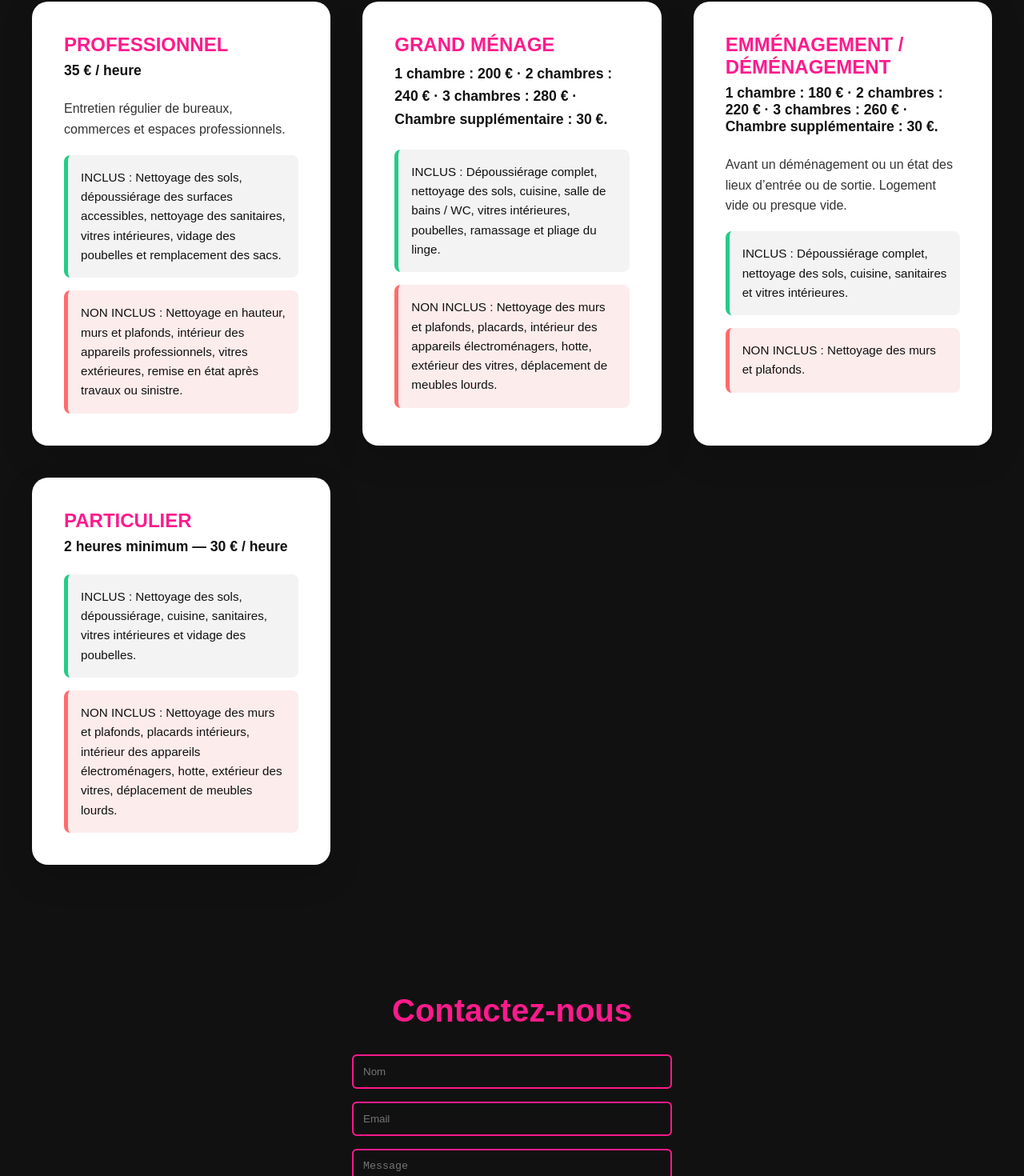
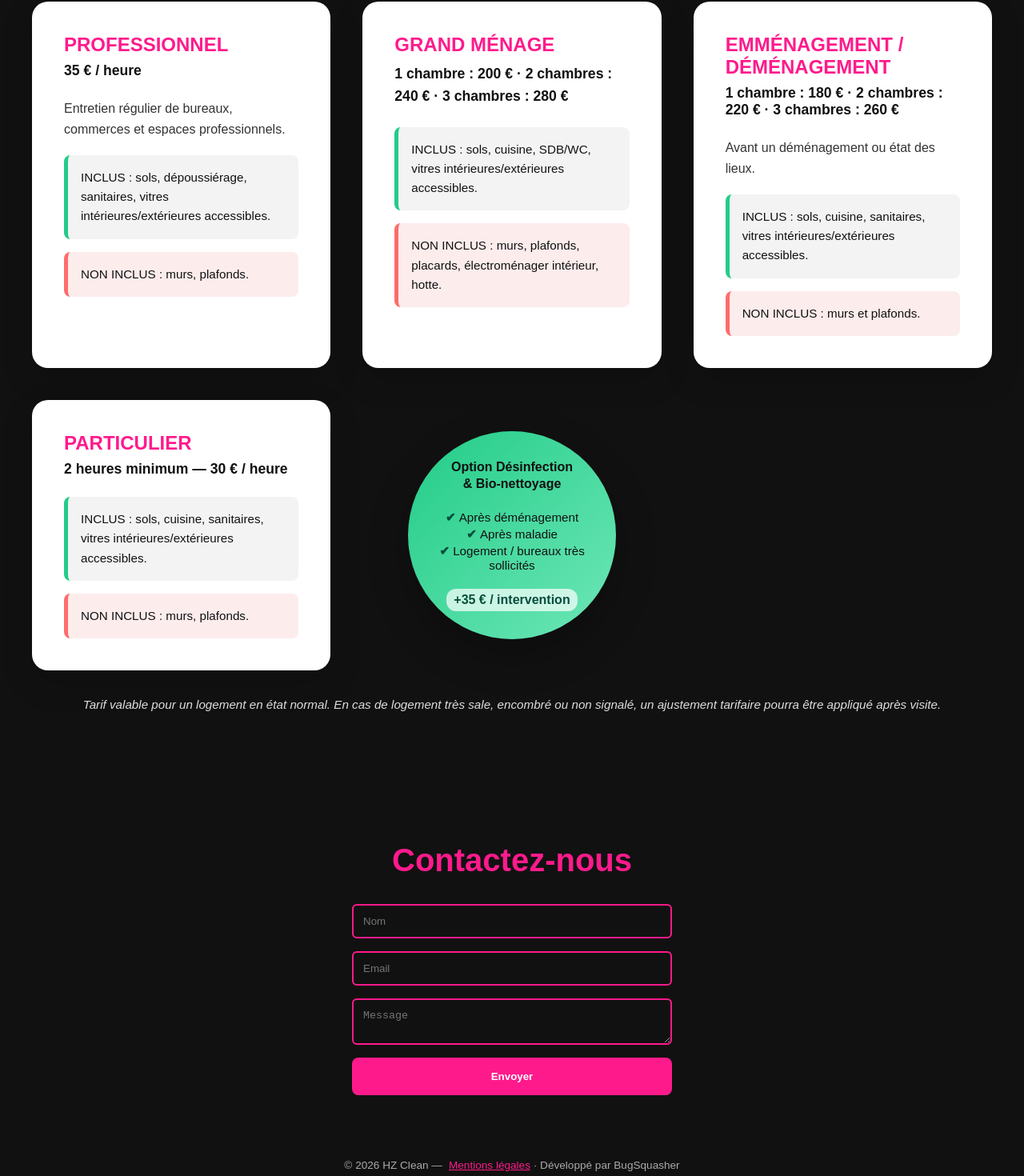
Before and after one commit to rudy-flexcode/hz-clean, a React (Vite) app: page / in a window 1280 px wide. Shown: the part 1783-3253 px from the top of the page at 80% size. Built offline with nearby package versions, Linux system fonts and the light colour scheme.

Commit message:
dernier modif

```diff
--- a/src/App.tsx
+++ b/src/App.tsx
@@ -1,5 +1,5 @@
 import { useEffect, useState } from "react";
-import emailjs, { EmailJSResponseStatus } from "@emailjs/browser";
+import emailjs from "@emailjs/browser";
 
 import Pix1 from "./images/pix1.png";
 import Pix2 from "./images/pix2.png";
@@ -7,6 +7,7 @@ import Pix2 from "./images/pix2.png";
 export default function App() {
   const [tarifsVisible, setTarifsVisible] = useState(false);
   const [statusMessage, setStatusMessage] = useState("");
+  const [showLegal, setShowLegal] = useState(false);
 
   const [formData, setFormData] = useState({
     name: "",
@@ -14,7 +15,7 @@ export default function App() {
     message: "",
   });
 
-  // Détecte le scroll pour afficher la section TARIFS
+  // Scroll animation tarifs
   useEffect(() => {
     const onScroll = () => {
       const tarifSection = document.getElementById("tarifs");
@@ -28,12 +29,11 @@ export default function App() {
 
     window.addEventListener("scroll", onScroll);
     onScroll();
-
     return () => window.removeEventListener("scroll", onScroll);
   }, []);
 
-  // Envoi du formulaire
-  const handleSubmit = (e: React.FormEvent<HTMLFormElement>): void => {
+  // Envoi formulaire
+  const handleSubmit = (e: React.FormEvent<HTMLFormElement>) => {
     e.preventDefault();
     setStatusMessage("Envoi en cours...");
 
@@ -49,26 +49,18 @@ export default function App() {
         import.meta.env.VITE_EMAILJS_PUBLIC_KEY
       )
       .then(
-        (response: EmailJSResponseStatus) => {
-          console.log("EmailJS success:", response);
+        () => {
           setStatusMessage("✅ Message envoyé avec succès !");
           setFormData({ name: "", email: "", message: "" });
         },
-        (error: EmailJSResponseStatus) => {
-          console.error("EmailJS error:", error);
-          setStatusMessage(
-            "❌ Une erreur est survenue. Vérifie tes clés et le template."
-          );
+        () => {
+          setStatusMessage("❌ Une erreur est survenue.");
         }
       );
   };
 
-  // Scroll vers le formulaire
-  const scrollToContact = (): void => {
-    const contactSection = document.querySelector(".contact");
-    if (contactSection) {
-      contactSection.scrollIntoView({ behavior: "smooth" });
-    }
+  const scrollToContact = () => {
+    document.querySelector(".contact")?.scrollIntoView({ behavior: "smooth" });
   };
 
   const tarifsData = [
@@ -77,36 +69,32 @@ export default function App() {
       price: "35 € / heure",
       desc: "Entretien régulier de bureaux, commerces et espaces professionnels.",
       desc2:
-        "INCLUS : Nettoyage des sols, dépoussiérage des surfaces accessibles, nettoyage des sanitaires, vitres intérieures, vidage des poubelles et remplacement des sacs.",
-      desc3:
-        "NON INCLUS : Nettoyage en hauteur, murs et plafonds, intérieur des appareils professionnels, vitres extérieures, remise en état après travaux ou sinistre.",
+        "INCLUS : sols, dépoussiérage, sanitaires, vitres intérieures/extérieures accessibles.",
+      desc3: "NON INCLUS : murs, plafonds.",
     },
     {
       title: "GRAND MÉNAGE",
       price: "",
-      desc: "1 chambre : 200 € · 2 chambres : 240 € · 3 chambres : 280 € · Chambre supplémentaire : 30 €. ",
+      desc: "1 chambre : 200 € · 2 chambres : 240 € · 3 chambres : 280 €",
       desc2:
-        "INCLUS : Dépoussiérage complet, nettoyage des sols, cuisine, salle de bains / WC, vitres intérieures, poubelles, ramassage et pliage du linge.",
+        "INCLUS : sols, cuisine, SDB/WC, vitres intérieures/extérieures accessibles.",
       desc3:
-        "NON INCLUS : Nettoyage des murs et plafonds, placards, intérieur des appareils électroménagers, hotte, extérieur des vitres, déplacement de meubles lourds.",
+        "NON INCLUS : murs, plafonds, placards, électroménager intérieur, hotte.",
     },
     {
       title: "EMMÉNAGEMENT / DÉMÉNAGEMENT",
-      price:
-        "1 chambre : 180 € · 2 chambres : 220 € · 3 chambres : 260 € · Chambre supplémentaire : 30 €. ",
-      desc:
-        "Avant un déménagement ou un état des lieux d’entrée ou de sortie. Logement vide ou presque vide.",
+      price: "1 chambre : 180 € · 2 chambres : 220 € · 3 chambres : 260 €",
+      desc: "Avant un déménagement ou état des lieux.",
       desc2:
-        "INCLUS : Dépoussiérage complet, nettoyage des sols, cuisine, sanitaires et vitres intérieures.",
-      desc3: "NON INCLUS : Nettoyage des murs et plafonds.",
+        "INCLUS : sols, cuisine, sanitaires, vitres intérieures/extérieures accessibles.",
+      desc3: "NON INCLUS : murs et plafonds.",
     },
     {
       title: "PARTICULIER",
       price: "2 heures minimum — 30 € / heure",
       desc2:
-        "INCLUS : Nettoyage des sols, dépoussiérage, cuisine, sanitaires, vitres intérieures et vidage des poubelles.",
-      desc3:
-        "NON INCLUS : Nettoyage des murs et plafonds, placards intérieurs, intérieur des appareils électroménagers, hotte, extérieur des vitres, déplacement de meubles lourds.",
+        "INCLUS : sols, cuisine, sanitaires, vitres intérieures/extérieures accessibles.",
+      desc3: "NON INCLUS : murs, plafonds.",
     },
   ];
 
@@ -134,18 +122,16 @@ export default function App() {
       <section className="presentation">
         <div className="presentation-container">
           <div className="presentation-image">
-            <img src={Pix2} alt="HZ Clean service de nettoyage" />
+            <img src={Pix2} alt="HZ Clean service" />
           </div>
-
           <div className="presentation-text">
             <h3>À propos de HZ Clean</h3>
             <h2>
-              Un service de nettoyage <br />
-              fiable, discret et organisé
+              Un service de nettoyage <br /> fiable, discret et organisé
             </h2>
             <p>
-              HZ Clean propose des prestations professionnelles, claires et sans
-              surprise, réalisées avec soin et ponctualité.
+              Prestations professionnelles, claires et sans surprise, réalisées
+              avec soin et ponctualité.
             </p>
           </div>
         </div>
@@ -162,16 +148,36 @@ export default function App() {
               {item.price && <p>{item.price}</p>}
               {item.desc && <p className="tarif-desc">{item.desc}</p>}
               {item.desc2 && <p className="tarif-inclus">{item.desc2}</p>}
-              {item.desc3 && <p className="tarif-non-inclus">{item.desc3}</p>}
+              {item.desc3 && (
+                <p className="tarif-non-inclus">{item.desc3}</p>
+              )}
             </div>
           ))}
+
+          {/* OPTION PREMIUM */}
+          <div className="bio-badge">
+            <strong>
+              Option Désinfection <br /> & Bio-nettoyage
+            </strong>
+            <ul>
+              <li>Après déménagement</li>
+              <li>Après maladie</li>
+              <li>Logement / bureaux très sollicités</li>
+            </ul>
+            <span className="bio-price">+35 € / intervention</span>
+          </div>
         </div>
+
+        <p className="tarif-note">
+          Tarif valable pour un logement en état normal. En cas de logement très
+          sale, encombré ou non signalé, un ajustement tarifaire pourra être
+          appliqué après visite.
+        </p>
       </section>
 
       {/* CONTACT */}
       <section className="contact">
         <h2>Contactez-nous</h2>
-
         <form onSubmit={handleSubmit}>
           <input
             type="text"
@@ -182,7 +188,6 @@ export default function App() {
             }
             required
           />
-
           <input
             type="email"
             placeholder="Email"
@@ -192,7 +197,6 @@ export default function App() {
             }
             required
           />
-
           <textarea
             placeholder="Message"
             value={formData.message}
@@ -201,13 +205,74 @@ export default function App() {
             }
             required
           />
-
           <button type="submit">Envoyer</button>
-
-          {/* Affichage du message de statut */}
           {statusMessage && <p>{statusMessage}</p>}
         </form>
       </section>
+
+      {/* FOOTER */}
+     <footer className="footer">
+  <p>
+    © 2026 HZ Clean —
+    <button className="legal-link" onClick={() => setShowLegal(true)}>
+      Mentions légales
+    </button>
+    <span> · </span>
+    <a
+      href="https://bugsquasher.vercel.app/"
+      target="_blank"
+      rel="noopener noreferrer"
+      className="dev-link"
+    >
+      Développé par BugSquasher
+    </a>
+  </p>
+</footer>
+
+      {/* MODAL */}
+      {showLegal && (
+        <div className="modal-overlay" onClick={() => setShowLegal(false)}>
+          <div className="modal-content" onClick={(e) => e.stopPropagation()}>
+            <h2>Mentions légales</h2>
+            <p>
+              <strong>Entreprise :</strong> HZ Clean
+            </p>
+            <p>
+              <strong>Statut :</strong> Auto-entrepreneur
+            </p>
+            <p>
+              <strong>Email :</strong> hzcontact.re@gmail.com
+            </p>
+            <p>
+              <strong>Hébergeur :</strong> Vercel
+            </p>
+            <p>
+  <strong>Développement du site :</strong>{" "}
+  <a
+    href="https://bugsquasher.vercel.app/"
+    target="_blank"
+    rel="noopener noreferrer"
+    className="dev-link"
+  >
+    BugSquasher – Développeur web
+  </a>
+</p>
+
+            <h3>Confidentialité</h3>
+            <p>
+              Les données envoyées via le formulaire sont utilisées uniquement
+              pour répondre à votre demande.
+            </p>
+
+            <button
+              className="modal-close"
+              onClick={() => setShowLegal(false)}
+            >
+              Fermer
+            </button>
+          </div>
+        </div>
+      )}
     </div>
   );
 }
--- a/src/index.css
+++ b/src/index.css
@@ -9,6 +9,45 @@ body {
   font-family: 'Arial', sans-serif;
   background-color: #111;
   color: #fff;
+}
+/* ------------------- BIO BADGE ------------------- */
+.bio-badge {
+  width: 260px;
+  height: 260px;
+  background: linear-gradient(135deg, #22cc88, #6ee7b7);
+  color: #111;
+  border-radius: 50%;
+  display: flex;
+  flex-direction: column;
+  align-items: center;
+  justify-content: center;
+  text-align: center;
+  padding: 1.5rem;
+  box-shadow: 0 20px 50px rgba(0, 0, 0, 0.25);
+  font-size: 0.95rem;
+  margin: auto;
+}
+
+.bio-badge strong {
+  font-size: 1rem;
+  margin-bottom: 0.7rem;
+  line-height: 1.3;
+}
+
+.bio-badge ul {
+  list-style: none;
+  padding: 0;
+  margin: 0.5rem 0;
+}
+
+.bio-badge li {
+  margin: 0.2rem 0;
+}
+
+.bio-badge li::before {
+  content: "✔ ";
+  font-weight: bold;
+  color: #064e3b;
 }
 
 /* ------------------- HERO ------------------- */
@@ -244,6 +283,23 @@ body {
   border-left: 5px solid #ff6b6b;
   border-radius: 8px;
 }
+.tarif-note {
+  font-size: 0.95rem;          /* un peu plus petit que les tarifs */
+  color: #ddd;                 /* gris clair pour rester discret */
+  margin-top: 2rem;            /* espace au-dessus du paragraphe */
+  line-height: 1.5;            /* lisibilité */
+  font-style: italic;           /* italique pour distinguer */
+  text-align: center;          /* centré sous les cartes */
+}
+.bio-price {
+  margin-top: 0.6rem;
+  font-weight: 700;
+  font-size: 1rem;
+  color: #064e3b;
+  background: rgba(255,255,255,0.7);
+  padding: 0.3rem 0.6rem;
+  border-radius: 12px;
+}
 
 /* ------------------- CONTACT ------------------- */
 .contact {
@@ -289,81 +345,102 @@ body {
   color: #ff1a8c;
 }
 
+/* ------------------- FOOTER DISCRET ------------------- */
+.footer {
+  background: transparent;
+  text-align: center;
+  padding: 1rem;
+  font-size: 0.85rem;
+  color: #aaa;
+}
+
+.footer .legal-link {
+  background: none;
+  border: none;
+  color: #ff1a8c;
+  cursor: pointer;
+  text-decoration: underline;
+  font-size: 0.85rem;
+  margin-left: 0.5rem;
+}
+.dev-link {
+  color: #aaa;
+  text-decoration: none;
+  font-size: 0.85rem;
+}
+
+.dev-link:hover {
+  color: #ff1a8c;
+  text-decoration: underline;
+}
+
+/* ------------------- MODAL ------------------- */
+.modal-overlay {
+  position: fixed;
+  top: 0;
+  left: 0;
+  width: 100%;
+  height: 100%;
+  background: rgba(0,0,0,0.7);
+  display: flex;
+  justify-content: center;
+  align-items: center;
+  z-index: 1000;
+}
+
+.modal-content {
+  background: #111;
+  color: #fff;
+  padding: 2rem;
+  max-width: 500px;
+  width: 90%;
+  border-radius: 12px;
+  text-align: left;
+  overflow-y: auto;
+  max-height: 80vh;
+  position: relative;
+}
+
+.modal-close {
+  margin-top: 1.5rem;
+  padding: 0.5rem 1rem;
+  background: #ff1a8c;
+  color: #fff;
+  border: none;
+  border-radius: 6px;
+  cursor: pointer;
+}
+
 /* ------------------- RESPONSIVE ------------------- */
-/* Tablette (max-width: 900px) */
 @media (max-width: 900px) {
   .presentation-container {
     grid-template-columns: 1fr;
     text-align: center;
   }
-
   .presentation-text p {
     margin: 0 auto;
   }
-
   .presentation-image img {
     margin: 0 auto;
   }
-
-  .hero h1 {
-    font-size: 8rem;
-  }
-
-  .hero p {
-    font-size: 2.2rem;
-  }
-
+  .hero h1 { font-size: 8rem; }
+  .hero p { font-size: 2.2rem; }
   .hero-features {
     flex-direction: column;
     gap: 1rem;
     top: 5px;
   }
-
-  .logo-container {
-    width: 500px;
-    top: 85%;
-  }
+  .logo-container { width: 500px; top: 85%; }
 }
 
-/* Mobile (max-width: 600px) */
 @media (max-width: 600px) {
-  .hero h1 {
-    font-size: 5rem;
-  }
-
-  .hero p {
-    font-size: 1.8rem;
-  }
-
-  .hero button {
-    padding: 0.8rem 1.5rem;
-    font-size: 1rem;
-  }
-
-  .logo-container {
-    width: 300px;
-    top: 88%;
-  }
-
-  .tarif-cards {
-    grid-template-columns: 1fr;
-    gap: 1.5rem;
-  }
-
-  .card {
-    padding: 2rem 1.5rem;
-  }
-
-  .presentation-text h2 {
-    font-size: 2.4rem;
-  }
-
-  .presentation-text p {
-    font-size: 1.1rem;
-    line-height: 1.5;
-  }
-
-  .contact h2 {
-    font-size: 2rem;
-  }
+  .hero h1 { font-size: 5rem; }
+  .hero p { font-size: 1.8rem; }
+  .hero button { padding: 0.8rem 1.5rem; font-size: 1rem; }
+  .logo-container { width: 300px; top: 88%; }
+  .tarif-cards { grid-template-columns: 1fr; gap: 1.5rem; }
+  .card { padding: 2rem 1.5rem; }
+  .presentation-text h2 { font-size: 2.4rem; }
+  .presentation-text p { font-size: 1.1rem; line-height: 1.5; }
+  .contact h2 { font-size: 2rem; }
 }
```
Also changed, not shown: 1 other file (tests, documents, lock files or other folders).
